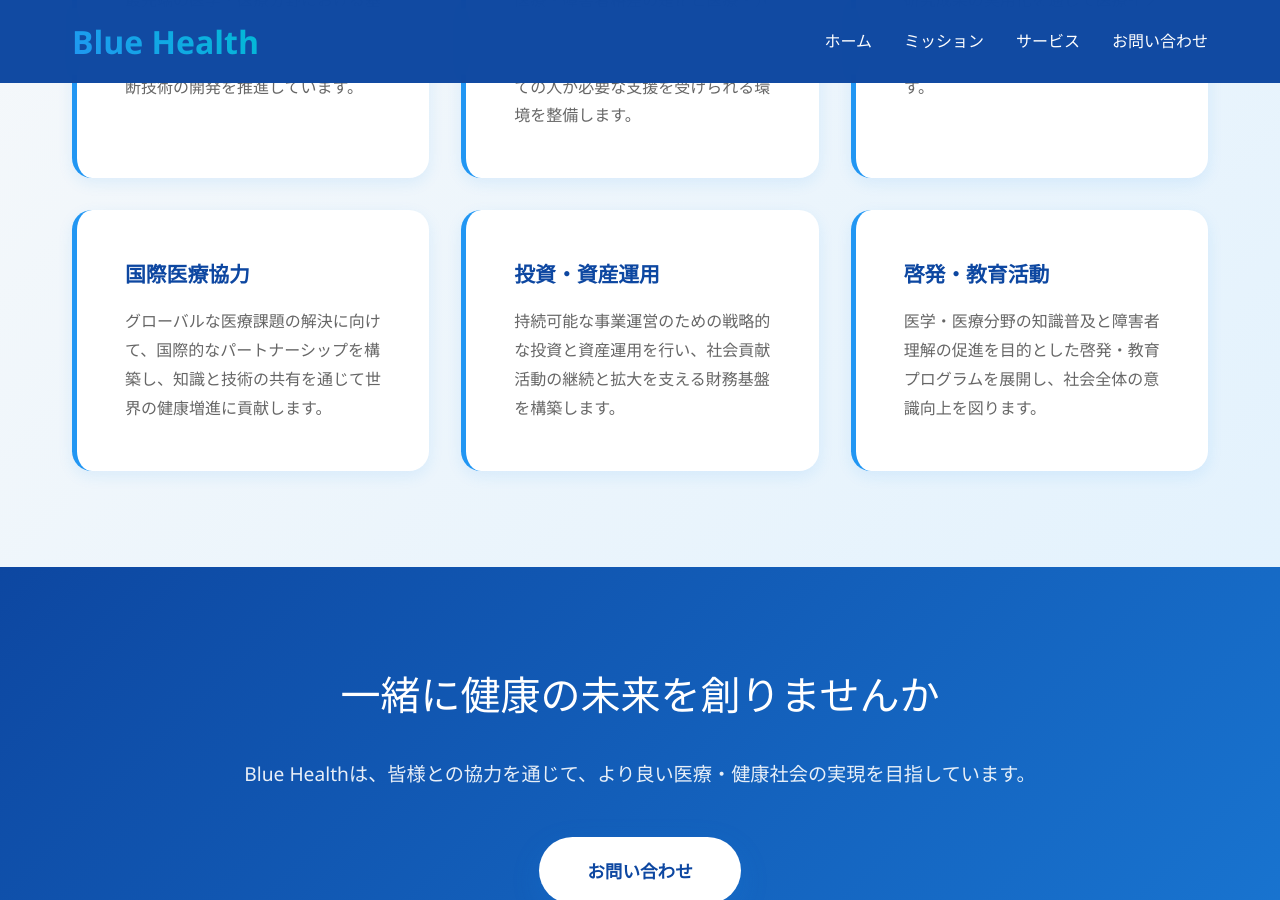
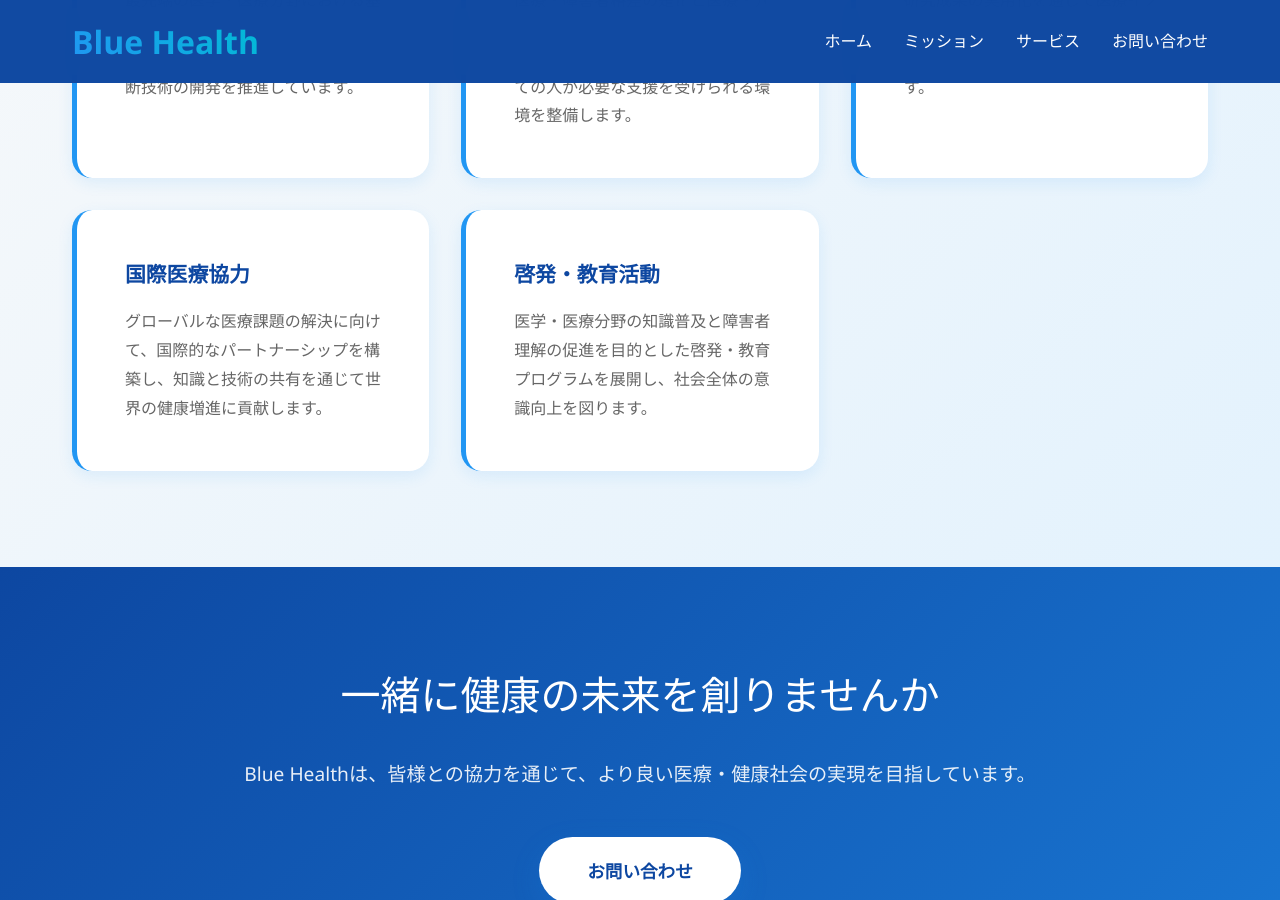
Before and after one commit to bluebealthHacks/blue-health-website, a Jekyll site: the page built from index.html, in a window 1280 px wide and 900 px high, scrolled down 2343 px. Built offline with Jekyll 4.4.1, drawn with Linux system fonts in a browser that asks for light colours.

Commit message:
Update services.yml

```diff
--- a/_data/services.yml
+++ b/_data/services.yml
@@ -10,8 +10,5 @@
 - title: "国際医療協力"
   description: "グローバルな医療課題の解決に向けて、国際的なパートナーシップを構築し、知識と技術の共有を通じて世界の健康増進に貢献します。"
 
-- title: "投資・資産運用"
-  description: "持続可能な事業運営のための戦略的な投資と資産運用を行い、社会貢献活動の継続と拡大を支える財務基盤を構築します。"
-
 - title: "啓発・教育活動"
   description: "医学・医療分野の知識普及と障害者理解の促進を目的とした啓発・教育プログラムを展開し、社会全体の意識向上を図ります。"
```
